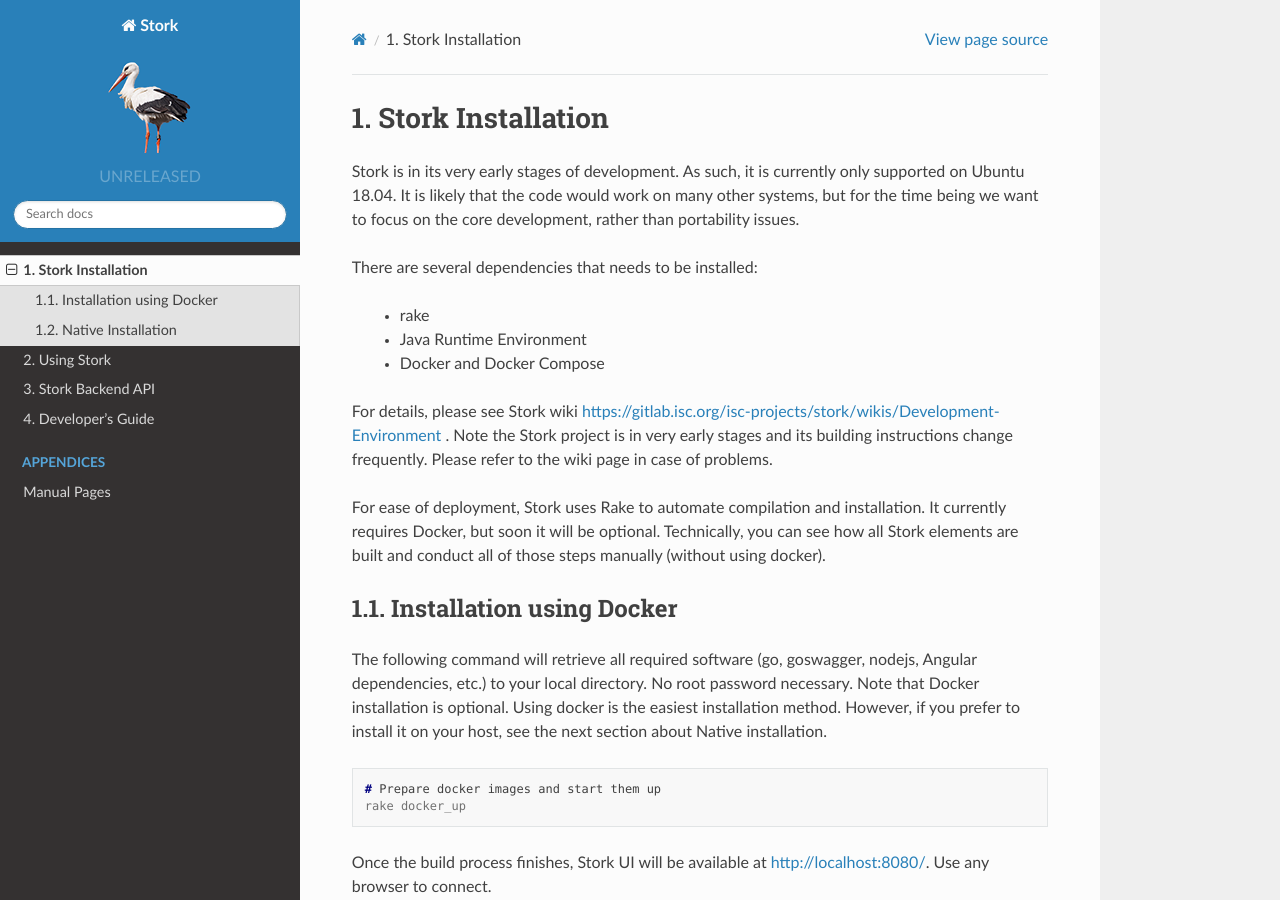
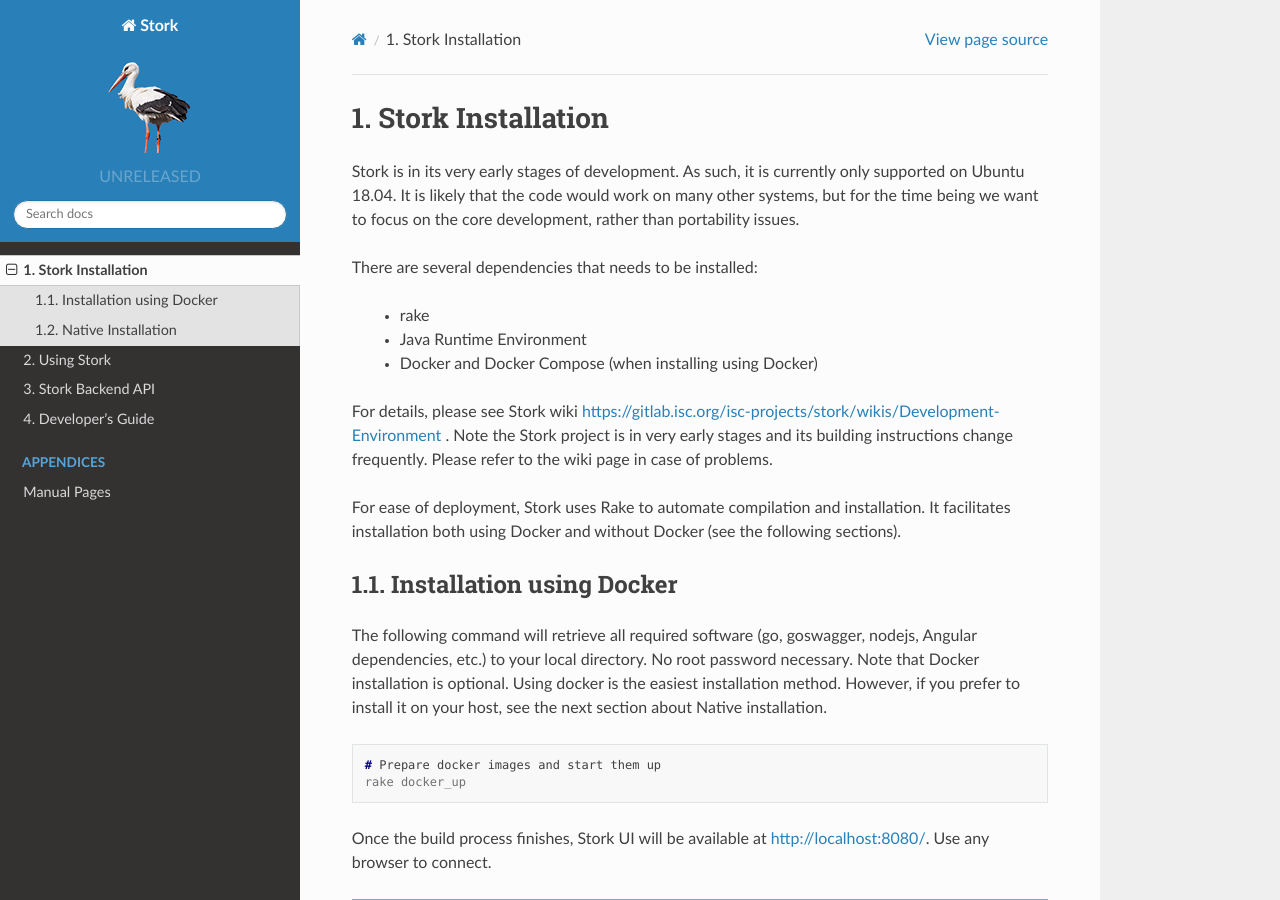
Before and after one commit to isc-projects/stork, a Sphinx documentation site: the page built from doc/install.rst, in a window 1280 px wide and 900 px high. Built offline with Sphinx 7.4.7 and the Read the Docs theme 2.0.0, drawn with Linux system fonts in a browser that asks for light colours.

Commit message:
[#87] Updated install.rst
Explicitly mark Docker as optional

```diff
--- a/doc/install.rst
+++ b/doc/install.rst
@@ -12,7 +12,7 @@ There are several dependencies that needs to be installed:
 
  - rake
  - Java Runtime Environment
- - Docker and Docker Compose
+ - Docker and Docker Compose (when installing using Docker)
 
 For details, please see Stork wiki
 https://gitlab.isc.org/isc-projects/stork/wikis/Development-Environment .
@@ -20,9 +20,9 @@ Note the Stork project is in very early stages and its building
 instructions change frequently. Please refer to the wiki page in case
 of problems.
 
-For ease of deployment, Stork uses Rake to automate compilation and installation. It currently
-requires Docker, but soon it will be optional. Technically, you can see how all Stork elements are
-built and conduct all of those steps manually (without using docker).
+For ease of deployment, Stork uses Rake to automate compilation and installation.
+It facilitates installation both using Docker and without Docker (see the
+following sections).
 
 Installation using Docker
 =========================
```
